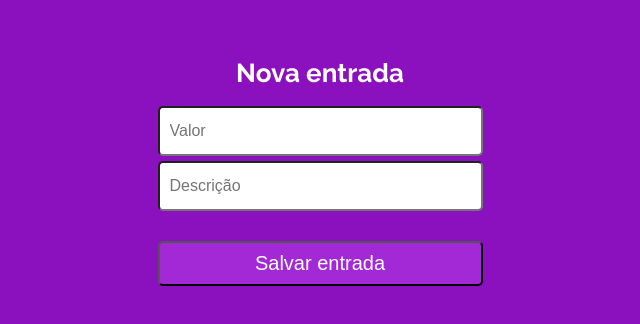
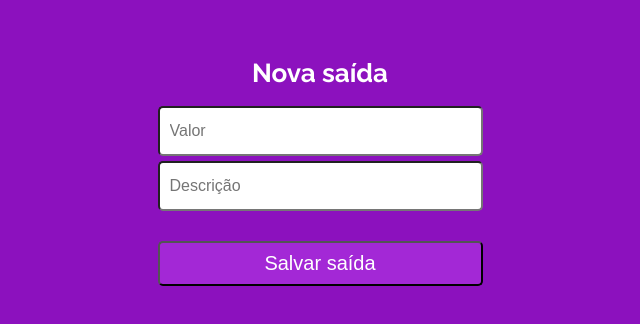
Before and after one commit to beatriznnds/projeto13-mywallet-front, a React (Create React App) app: page /outcome in a window 1280 px wide. Shown: the top 324 px of the page, without its empty margins (320-960 px from the left). Built offline with nearby package versions, Linux system fonts and the light colour scheme; a web font is replaced by a local one.

Commit message:
telas de movimentação do usuário funcionando

```diff
--- a/src/components/App.js
+++ b/src/components/App.js
@@ -10,10 +10,11 @@ import Income from './Income';
 import Outcome from './Outcome';
 
 export default function App () {
-    const [user, setUser] = useState(null);
-
-    console.log(user)
-
+    const [user, setUser] = useState(
+        localStorage.getItem('userdata')
+            ? JSON.parse(localStorage.getItem('userdata'))
+            : null
+    );
     return (
         <BrowserRouter>
             <UserContext.Provider value={{ user, setUser }}>
--- a/src/components/Entry.js
+++ b/src/components/Entry.js
@@ -7,8 +7,8 @@ export default function Entry({ value, description, date, type}) {
                 <p>{date}</p>
                 <h6>{description}</h6>
             </Info>
-            <Value>
-                <p color={type}>{value}</p>
+            <Value color={type === 'positive'}>
+                {value}
             </Value>
         </Container>
     )
@@ -17,17 +17,23 @@ export default function Entry({ value, description, date, type}) {
 const Container=styled.div`
     font-family: 'Raleway';
     font-size: 16px;
+    display: flex;
+    align-items: center;
+    justify-content: space-between;
+    margin: 10px;
 `
 
 const Info=styled.div`
+    display: flex;
     p {
         color: #c6c6c6;
     }
 
     h6 {
         color: #000000;
+        margin-left: 10px;
     }
 `
-const Value=styled.div`
-    color: ${props => props.type === 'positive' ? "#03AC00" : "#C70000"};
+const Value=styled.p`
+    color: ${props => props.color ? "#03AC00" : "#C70000"};
 `
--- a/src/components/Income.js
+++ b/src/components/Income.js
@@ -11,11 +11,9 @@ export default function Income () {
 
     function addIncome (event) {
         event.preventDefault();
-        console.log(user)
         const promise = axios.post('http://localhost:5000/entries', {value: income.value, description: income.description, type: "positive"}, {headers: {Authorization: `Bearer ${user.token}`}});
-        console.log(income)
         promise.then((res) => {
-            navigate('/entries')
+            navigate('/menu')
         })
         promise.catch((err) => {
             alert('Algo deu errado! Tente novamente.')
@@ -27,7 +25,7 @@ export default function Income () {
             <Header>
                 <h2>Nova entrada</h2>
             </Header>
-            <Form onSubmit={addIncome}>
+            <Form>
                 <input
                     type="text"
                     placeholder="Valor"
@@ -42,7 +40,7 @@ export default function Income () {
                     required
                     onChange={(e) => setIncome({...income, description: e.target.value})}
                 />
-                <Button type="submit">
+                <Button onClick={addIncome}>
                     <p>Salvar entrada</p>
                 </Button>
             </Form>
--- a/src/components/Login.js
+++ b/src/components/Login.js
@@ -16,8 +16,11 @@ export default function Login () {
             password: data.password
         });
         promise.then((res) => {
-            console.log(res)
             const {token, name} = res.data
+            localStorage.setItem("userdata", JSON.stringify({
+                name,
+                token
+            }));
             setUser({name, token})
             navigate('/menu');
         });
--- a/src/components/MainMenu.js
+++ b/src/components/MainMenu.js
@@ -8,7 +8,6 @@ import Entry from './Entry'
 export default function MainMenu () {
     let balance = 0;
     const { user } = useContext(UserContext);
-    console.log(user);
     const [entries, setEntries] = useState([]);
     const navigate = useNavigate();
 
@@ -43,12 +42,12 @@ export default function MainMenu () {
                     entries.length > 0 ? (
                     entries.map((entry, index) => <Entry key={index} value={entry.value} description={entry.description} type={entry.type} date={entry.date}/> ))
                     :
-                    <p>Não há registros de entrada ou saída</p>
+                    <BankStatementNull>Não há registros de entrada ou saída</BankStatementNull>
                 }
                 </div>
-                <Balance>
+                <Balance color={balance}>
                     <h2> SALDO </h2>
-                    <h3 color={balance}> { balance } </h3>
+                    <h3> { balance } </h3>
                 </Balance>
             </BankStatement>
             <Registers>
@@ -110,8 +109,8 @@ const BankStatement=styled.div`
     margin-top: 40px;
     background-color: #ffffff;
     border-radius: 5px;
-
-    p {
+`
+const BankStatementNull=styled.p`
     font-family: 'Raleway';
     width: 180px;
     height: 45px;
@@ -121,8 +120,8 @@ const BankStatement=styled.div`
     margin-left: 75px;
     line-height: 25px;
     text-align: center;
-    }
 `
+
 const Balance=styled.div`
     display: flex;
     justify-content: space-between;
@@ -142,7 +141,7 @@ const Balance=styled.div`
         font-size: 17px;
         font-family: 'Raleway';
         margin-bottom: 2px;
-        color: ${props => props.balance > 0 ? "#03AC00" : "#C70000"};
+        color: ${props => props.color > 0 ? "#03AC00" : "#C70000"};
     }
 `
 
--- a/src/components/Outcome.js
+++ b/src/components/Outcome.js
@@ -15,7 +15,7 @@ export default function Outcome () {
         const promise = axios.post('http://localhost:5000/entries', {value: outcome.value, description: outcome.description, type: "negative"}, {headers: {Authorization: `Bearer ${user.token}`}});
         console.log(outcome)
         promise.then((res) => {
-            navigate('/entries')
+            navigate('/menu')
         })
         promise.catch((err) => {
             alert('Algo deu errado! Tente novamente.')
@@ -25,7 +25,7 @@ export default function Outcome () {
     return (
         <Container>
             <Header>
-                <h2>Nova entrada</h2>
+                <h2>Nova saída</h2>
             </Header>
             <Form onSubmit={addOutcome}>
                 <input
@@ -43,7 +43,7 @@ export default function Outcome () {
                     onChange={(e) => setOutcome({...outcome, description: e.target.value})}
                 />
                 <Button type="submit">
-                    <p>Salvar entrada</p>
+                    <p>Salvar saída</p>
                 </Button>
             </Form>
         </Container>
@@ -65,7 +65,7 @@ const Header=styled.div`
 
 `
 
-const Form=styled.div`
+const Form=styled.form`
     display: flex;
     justify-content: center;
     align-items: center;
```
Lines whose indentation alone changed are shown as unchanged.
